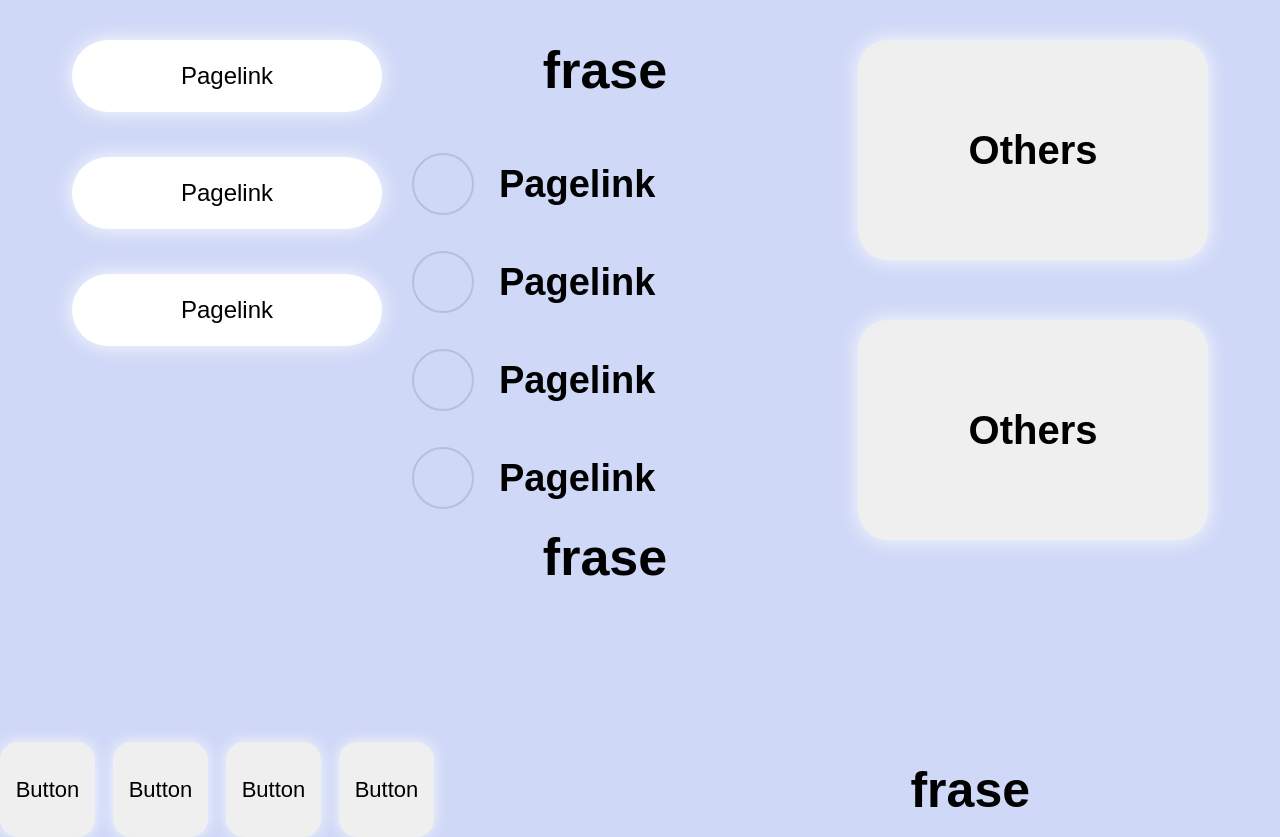
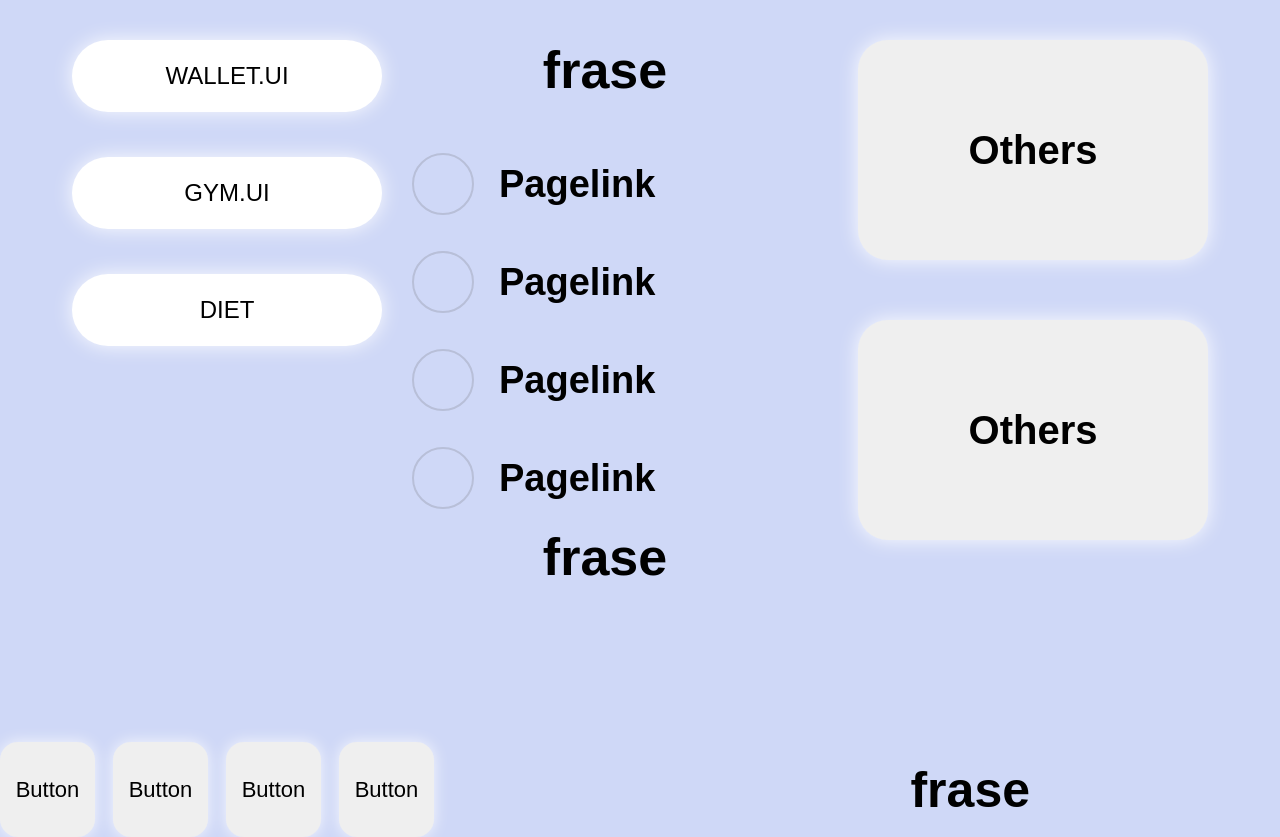
Before and after one commit to igorDtermo/home.ui, a plain HTML site: page index.html in a window 1280 px wide. Drawn offline with Linux system fonts and the light colour scheme.

Commit message:
Update index.html

```diff
--- a/index.html
+++ b/index.html
@@ -3,7 +3,7 @@
 <head>
 <meta charset="UTF-8">
 <meta name="viewport" content="width=device-width, initial-scale=1.0">
-<title>Meu Site</title>
+<title>HOME.UI</title>
 
 <style>
 
@@ -181,17 +181,17 @@ margin-right:0;
 
 <a class="pageButton"
 href="COLOQUE_SEU_LINK_AQUI">
-Pagelink
+WALLET.UI
 </a>
 
 <a class="pageButton"
 href="COLOQUE_SEU_LINK_AQUI">
-Pagelink
+GYM.UI
 </a>
 
 <a class="pageButton"
 href="COLOQUE_SEU_LINK_AQUI">
-Pagelink
+DIET
 </a>
 
 </div>
```
